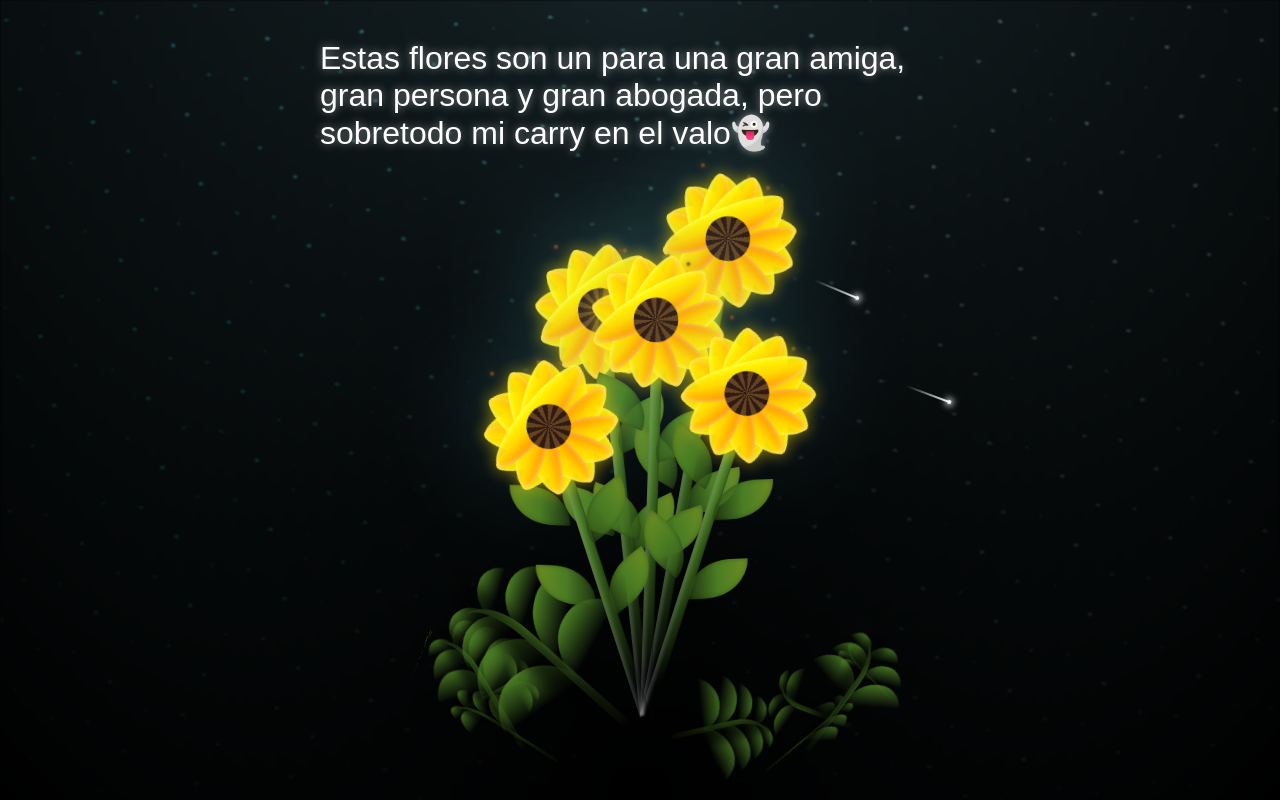
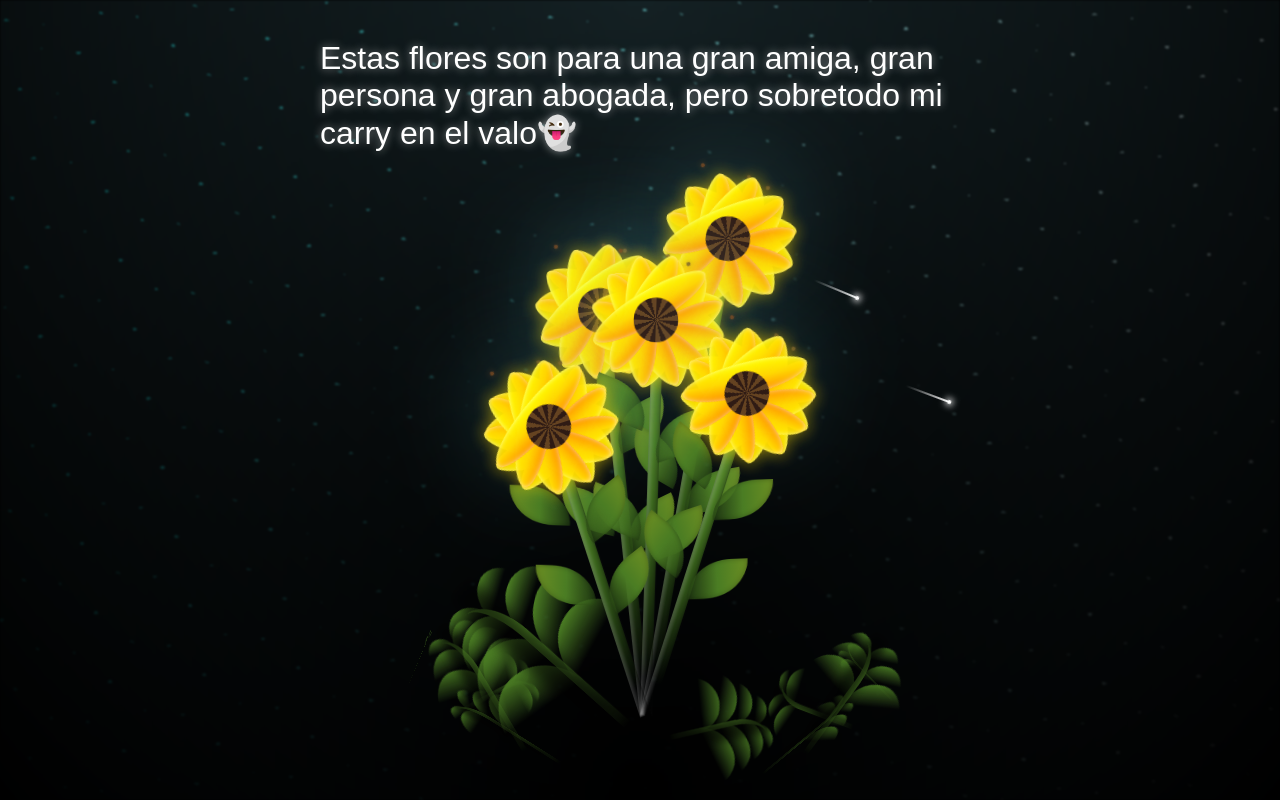
Before and after one commit to XxHakayxX/Amiwita, a plain HTML site: page index.html in a window 1280 px wide. Drawn offline with Linux system fonts and the light colour scheme.

Commit message:
Update index.html

```diff
--- a/index.html
+++ b/index.html
@@ -961,7 +961,7 @@ body {
 <body class="not-loaded">
   <div class="night"></div>
 
-  <div class="special-text">Estas flores son un para una gran amiga, gran persona y gran abogada, pero sobretodo mi carry en el valo👻</div>
+  <div class="special-text">Estas flores son para una gran amiga, gran persona y gran abogada, pero sobretodo mi carry en el valo👻</div>
 
 
   <div class="shooting-stars">
```
